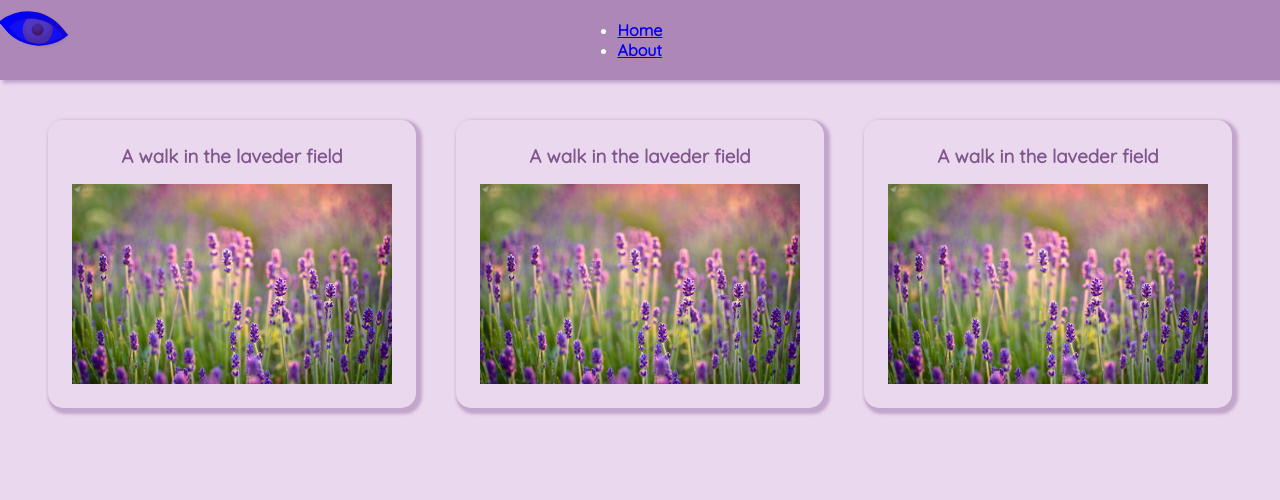
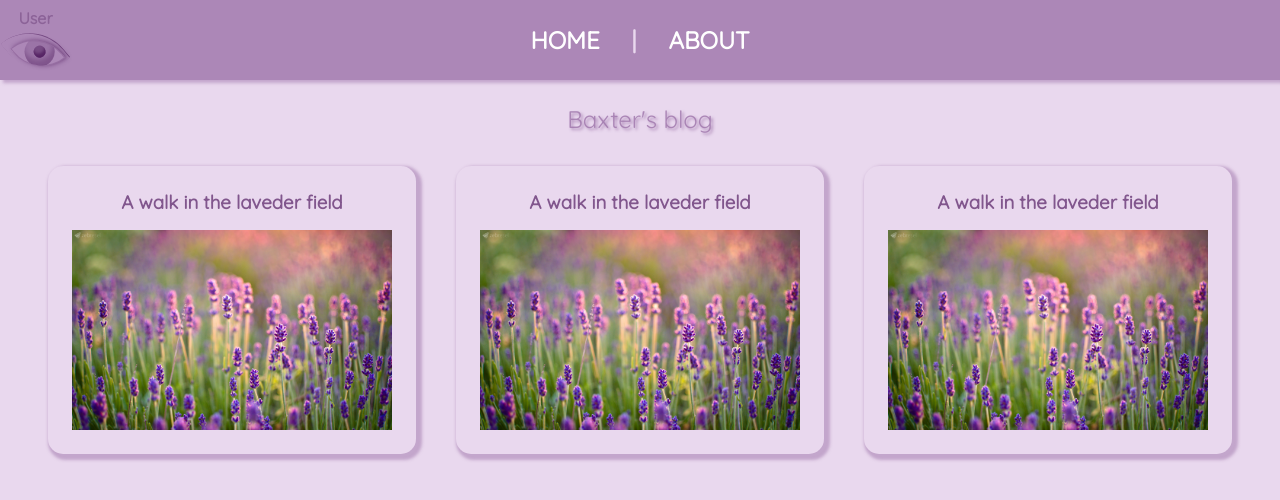
Before and after one commit to Linneaeas/angular-blog, an Angular app: page /Home in a window 1280 px wide. Shown: the top 500 px of the page. Built offline with nearby package versions, Linux system fonts and the light colour scheme.

Commit message:
Playing around with the layout

```diff
--- a/src/app/app.component.html
+++ b/src/app/app.component.html
@@ -1,15 +1,14 @@
 <header>
-  <button
-    [style.backgroundColor]="currentView === 'user' ? 'blue' : 'red'"
-    class="ToggleViewBTN"
-    (click)="toggleView()"
-  >
-    <div class="EyeCont">
-      <div class="BigRound">
-        <div class="LittleRound"></div>
+  <div class="ViewBTNContainer">
+    <div class="CurrentView">{{ getViewButtonText() }}</div>
+    <button class="ToggleViewBTN" (click)="toggleView()">
+      <div class="EyeCont">
+        <div class="BigRound">
+          <div class="LittleRound"></div>
+        </div>
       </div>
-    </div>
-  </button>
+    </button>
+  </div>
   <nav>
     <ul>
       <li>
@@ -18,16 +17,19 @@
           routerLinkActive="active"
           ariaCurrentWhenActive="page"
         >
-          Home
+          HOME
         </a>
       </li>
+
+      <span class="Divider">|</span>
+
       <li>
         <a
           routerLink="/About"
           routerLinkActive="active"
           ariaCurrentWhenActive="page"
         >
-          About
+          ABOUT
         </a>
       </li>
     </ul>
--- a/src/app/app.component.ts
+++ b/src/app/app.component.ts
@@ -25,6 +25,11 @@
     this.currentView = this.viewStateService.getCurrentView();
   }
 
+  getViewButtonText(): string {
+    return this.currentView === 'user' ? 'User' : 'Creator';
+  }
+
+
   get viewType() {
     return ViewType;
   }
--- a/src/app/pages/home-page/home-page.component.css
+++ b/src/app/pages/home-page/home-page.component.css
@@ -2,13 +2,21 @@
   display: flex;
   justify-content: center;
   flex-direction: column;
+}
+.Welcome {
+  display: flex;
+  justify-content: center;
+  color: var(--darkPurple);
+  text-shadow: 2px 2px 3px;
+  font-size: 1.5rem;
+  margin-top: 1.5rem;
+  margin-bottom: 1rem;
 }
 .PostsCont {
   display: flex;
   justify-content: center;
   flex-wrap: wrap;
   gap: 2.5rem;
-  margin-top: 1.5rem;
   margin-bottom: 3rem;
 }
 .OnePost {
--- a/src/app/pages/home-page/home-page.component.html
+++ b/src/app/pages/home-page/home-page.component.html
@@ -2,6 +2,7 @@
   <div class="NewPostBTNCont" *ngIf="currentView === Creator">
     <button class="NewPostBTN">CREATE NEW POST</button>
   </div>
+  <span class="Welcome">Baxter's blog</span>
   <div class="PostsCont">
     <section class="OnePost">
       <h3 class="PostTitle">A walk in the laveder field</h3>
--- a/src/styles.css
+++ b/src/styles.css
@@ -22,19 +22,42 @@
   font-size: 1rem;
   box-shadow: 3px 3px 3px rgb(158, 116, 170, 0.5);
 }
+
 nav {
   display: flex;
   align-items: center;
   justify-content: center;
+  flex-direction: column;
   height: 5rem;
+}
+
+ul {
+  list-style: none;
+  display: flex;
+  align-items: center;
+  justify-content: center;
   gap: 2rem;
+}
+a {
+  text-decoration: none;
+  color: white;
+  font-size: 1.5rem;
+}
+a:hover {
+  color: var(--lightPurple);
 }
 .Divider {
   font-size: 1.5rem;
   color: var(--lightPurple);
 }
+.ViewBTNContainer {
+  position: absolute;
+  display: flex;
+  align-items: center;
+  flex-direction: column;
+  padding: 0.5rem;
+}
 .ToggleViewBTN {
-  position: absolute;
   height: 45px;
   width: 55px;
   background: transparent;
@@ -42,7 +65,6 @@
   border-top: 0.7px solid rgb(67, 14, 81, 0.5);
   border-radius: 60px 0 60px 0;
   transform: rotate(50deg);
-  margin: 0.4rem;
 }
 .EyeCont {
   height: 35px;
@@ -51,7 +73,7 @@
   border: none;
   color: var(--lightPurple);
   box-shadow: -1px 2px 4px rgb(67, 14, 81, 0.5);
-  border-radius: 50px 0 50px 0;
+  border-radius: 60px 0 60px 0;
   display: flex;
   justify-content: center;
   align-items: center;
@@ -80,9 +102,11 @@
   aspect-ratio: 1;
   border-radius: 100%;
   box-shadow: 3px 3px 3px rgb(67, 14, 81, 0.6) inset;
-  transform: rotate(0deg);
 }
 .ToggleViewBTN:hover {
   cursor: pointer;
   scale: 110%;
 }
+.CurrentView {
+  color: rgb(140, 99, 152);
+}
```
